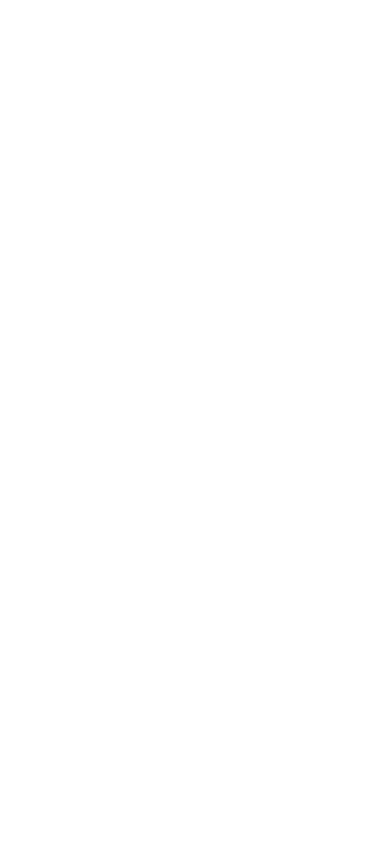
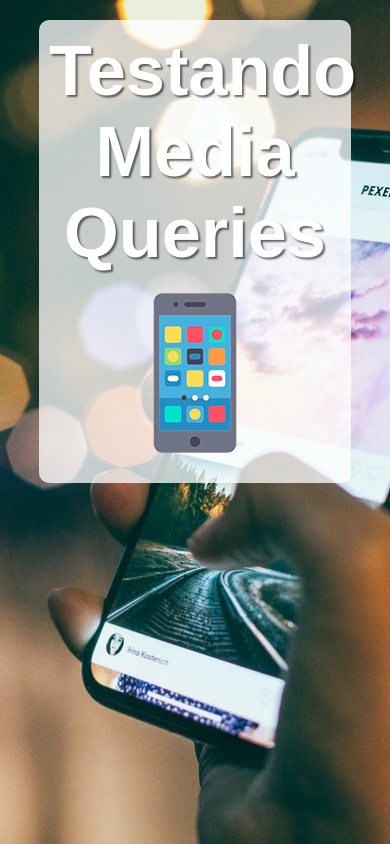
Before and after one commit to andrefrc7/html-css, a plain HTML site: page exercicios/ex026/mq004/index.html in a window 390 px wide. Drawn offline with Linux system fonts and the light colour scheme.

Commit message:
mobile first

```diff
--- /dev/null
+++ b/exercicios/ex026/mq004/estilos/media-query.css
@@ -0,0 +1,3 @@
+@charset "UTF-8";
+
+/* Todas as demais midias */
--- /dev/null
+++ b/exercicios/ex026/mq004/estilos/style.css
@@ -0,0 +1,62 @@
+@charset "UTF-8";
+
+/* Versao Mobile First */
+
+* {
+    font-family: Arial, Helvetica, sans-serif;
+    font-size: 1.3em;
+    margin: 0px;
+    padding: 0px;
+    box-sizing: border-box;
+}
+
+html {
+    height: 100vh;
+}
+
+body {
+    background: black url(../imagens/back-phone.jpg) no-repeat;
+    background-size: cover;
+    background-position: center center;
+}
+
+main {
+    background-color: rgba(255, 255, 255, 0.753);
+    width: 80vw;
+    margin: auto;
+    border-radius: 10px;
+    padding: 10px;
+    margin-top: 20px;
+}
+
+h1 {
+    text-align: center;
+    color: white;
+    text-shadow: 2px 2px 2px rgba(0, 0, 0, 0.568);
+    font-size: 2em;
+}
+
+img {
+    display: block;
+    margin: auto;
+}
+
+img#phone {
+    display: block;
+}
+
+img#tablet {
+    display: none;
+}
+
+img#print {
+    display: none;
+}
+
+img#pc {
+    display: none;
+}
+
+img#tv {
+    display: none;
+}
--- a/exercicios/ex026/mq004/index.html
+++ b/exercicios/ex026/mq004/index.html
@@ -4,8 +4,17 @@
     <meta charset="UTF-8">
     <meta name="viewport" content="width=device-width, initial-scale=1.0">
     <title>Media Query</title>
+    <link rel="stylesheet" href="estilos/style.css" media="all">
+    <link rel="stylesheet" href="estilos/media-query.css">
 </head>
 <body>
-
+    <main>
+        <h1>Testando Media Queries</h1>
+        <img id="phone" src="imagens/icon-phone.png" alt="smartphone">
+        <img id="tablet" src="imagens/icon-tablet.png" alt="tablet">
+        <img id="print" src="imagens/icon-print.png" alt="impressora">
+        <img id="pc" src="imagens/icon-pc.png" alt="desktop">
+        <img id="tv" src="imagens/icon-tv.png" alt="tv">
+    </main>
 </body>
 </html>
```
